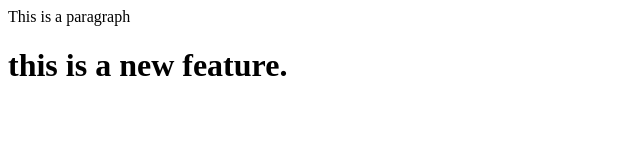
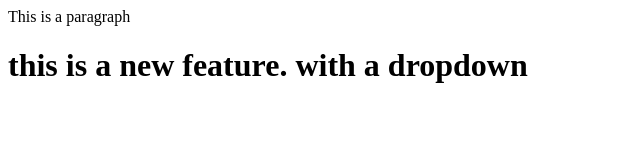
Before and after one commit to Dheeraj-cr7/localrepo, a plain HTML site: page index.html in a window 1280 px wide. Shown: the whole page, without its empty margins (0-640 px from the left). Drawn offline with Linux system fonts and the light colour scheme.

```diff
--- a/index.html
+++ b/index.html
@@ -1,2 +1,2 @@
 <p>This is a paragraph</p>
-<h1>this is a new feature.</h1>
+<h1>this is a new feature. with a dropdown</h1>
```
